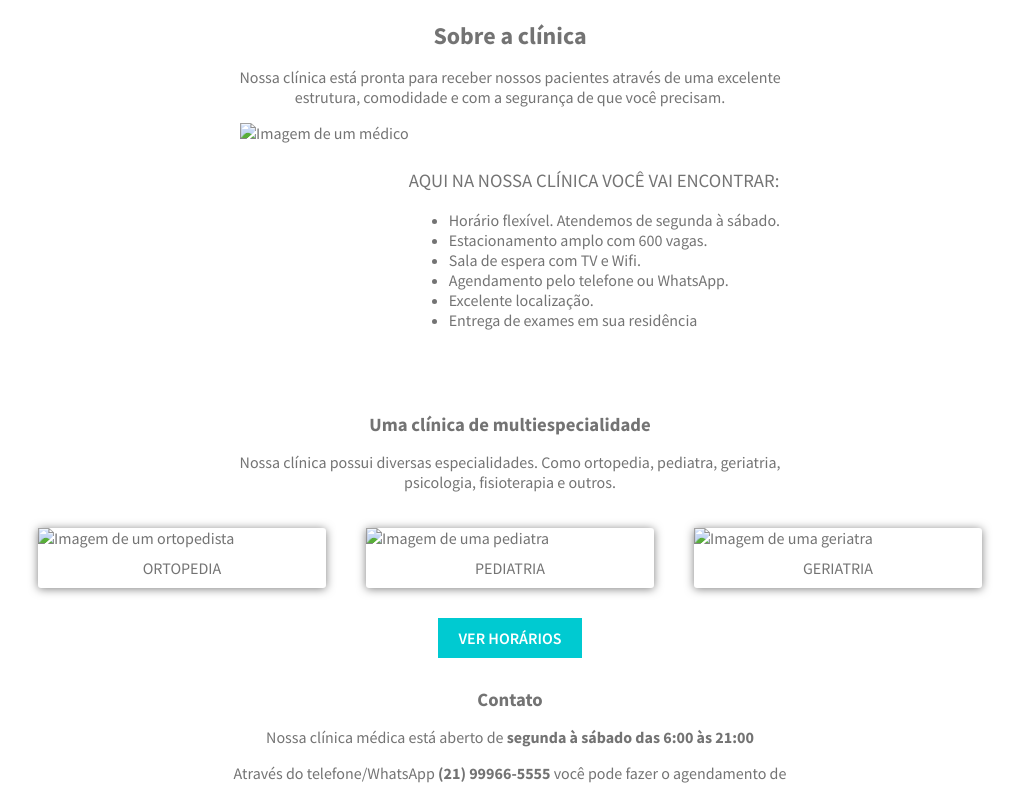
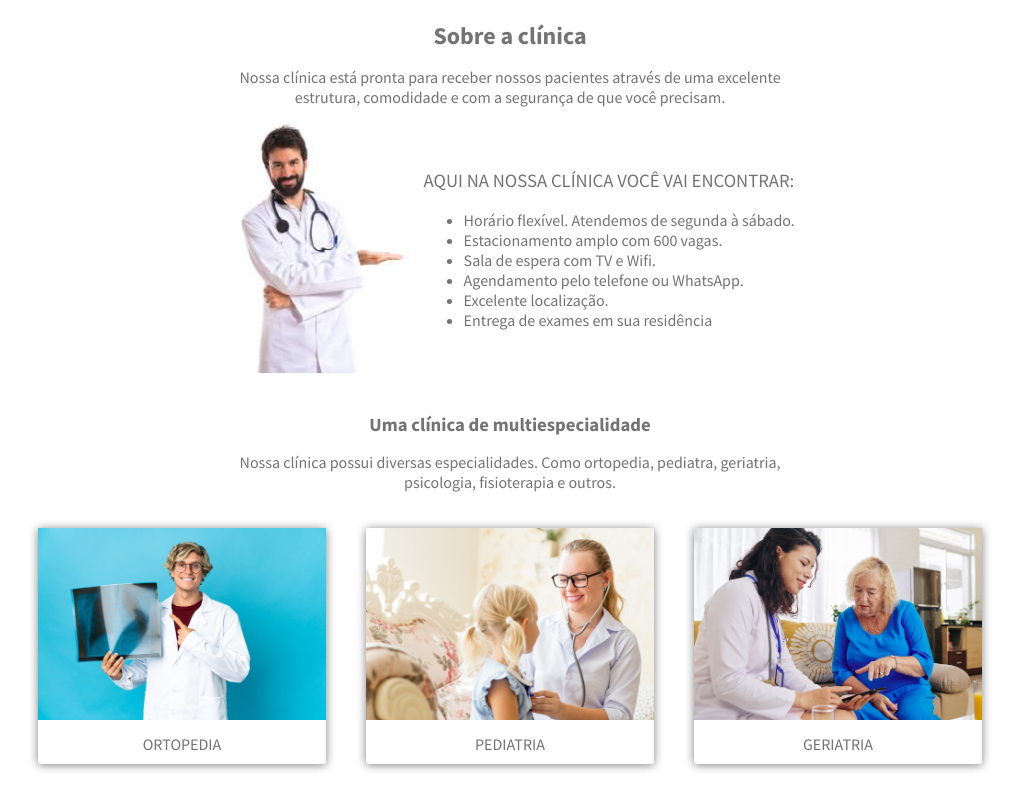
Before and after one commit to PetersonIhmes/Web-Site, a plain HTML site: page index.html in a window 1280 px wide. Shown: the part 580-1366 px from the top of the page, without its empty margins (130-1149 px from the left). Drawn offline with Linux system fonts and the light colour scheme; files that its build step writes are made by us from their sources.

Commit message:
Update index.html

```diff
--- a/index.html
+++ b/index.html
@@ -3,7 +3,7 @@
 <head>
   <meta charset="UTF-8">
   <meta name="viewport" content="width=device-width, initial-scale=1.0">
-  <link rel="stylesheet" href="css/estilo.css">
+  <link rel="stylesheet" href="estilo.css">
   <link href="https://fonts.googleapis.com/css2?family=Source+Sans+Pro:ital,wght@0,200;0,300;0,400;0,600;0,700;0,900;1,200;1,300;1,400;1,600;1,700;1,900&display=swap" rel="stylesheet">
   <title>CMLife - Home</title>
 </head>
@@ -39,7 +39,7 @@
       </div>
 
       <div class="box-sobre">
-        <img src="assets/medico.jpg" alt="Imagem de um médico" title="Imagem de um médico">
+        <img src="medico.jpg" alt="Imagem de um médico" title="Imagem de um médico">
 
         <div>
           <h3>Aqui na nossa clínica você vai encontrar:</h3>
@@ -63,17 +63,17 @@
 
       <div class="box-especialidades">
         <figure class="box-especialidade">
-          <img src="assets/ortopedia1.png" alt="Imagem de um ortopedista" title="Imagem de um ortopedista">
+          <img src="ortopedia1.png" alt="Imagem de um ortopedista" title="Imagem de um ortopedista">
           <figcaption>Ortopedia</figcaption>
         </figure>
 
         <figure class="box-especialidade">
-          <img src="assets/pediatra.png" alt="Imagem de uma pediatra" title="Imagem de uma pediatra">
+          <img src="pediatra.png" alt="Imagem de uma pediatra" title="Imagem de uma pediatra">
           <figcaption>Pediatria</figcaption>
         </figure>
 
         <figure class="box-especialidade">
-          <img src="assets/geriatra.png" alt="Imagem de uma geriatra" title="Imagem de uma geriatra">
+          <img src="geriatra.png" alt="Imagem de uma geriatra" title="Imagem de uma geriatra">
           <figcaption>Geriatria</figcaption>
         </figure>
       </div>
@@ -99,7 +99,7 @@
 
   <footer>
     <div class="container">
-      <img class="topo-logo" src="assets/logo.png" alt="Clínica Médica" title="Clínica Médica Life">
+      <img class="topo-logo" src="logo.png" alt="Clínica Médica" title="Clínica Médica Life">
 
       <p>
         Telefone e WhatsApp: (21) 99966-5555
```
